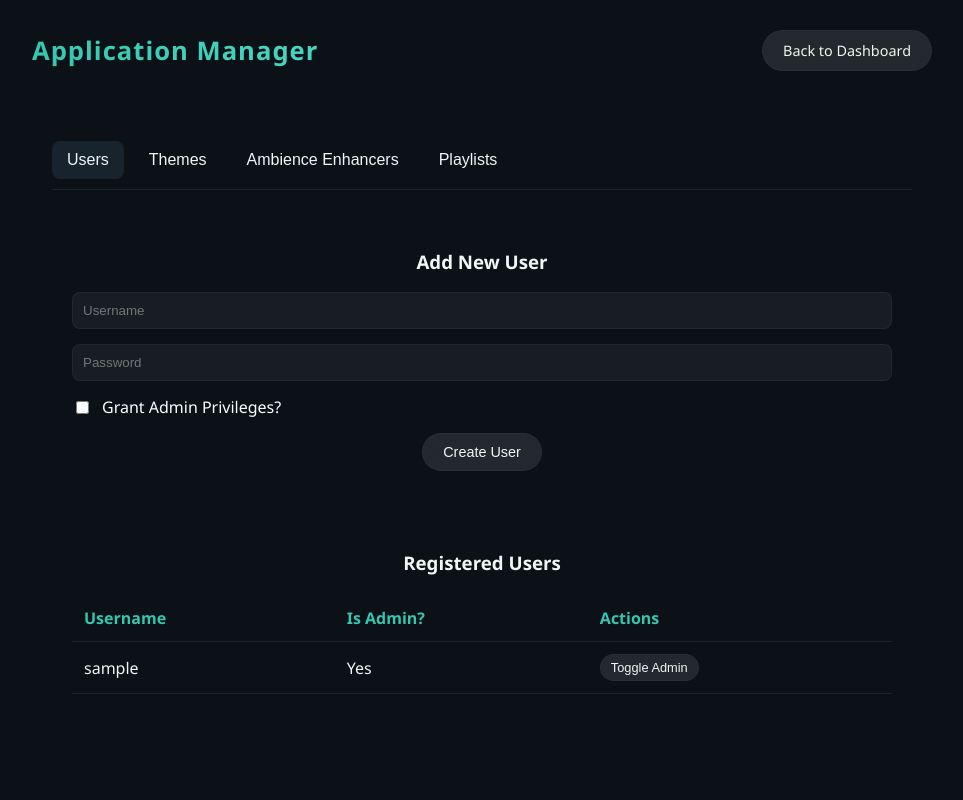
After one commit to shrinathjayakumar/ambient_dashboard, a Django app: page /app-manager/ in a window 1280 px wide. The commit adds this page. Shown: the whole page, without its empty margins (158-1121 px from the left). Run offline with Django 4.2, Linux system fonts and the light colour scheme; the visitor is signed in with stand-in values (Sample User, id 1); data comes from the database, SQL or seed files in the repository; data that the repository does not hold is empty.

Commit message:
Implement Custom Application Manager Interface

```diff
--- /dev/null
+++ b/dashboard/templates/dashboard/app_manager.html
@@ -0,0 +1,188 @@
+{% load static %}
+<!DOCTYPE html>
+<html lang="en" data-theme="midnight">
+<head>
+    <meta charset="UTF-8">
+    <meta name="viewport" content="width=device-width, initial-scale=1.0">
+    <title>Application Manager</title>
+    <link rel="stylesheet" href="{% static 'dashboard/styles.css' %}?v=2">
+    <style>
+        .tabs { display: flex; gap: 10px; margin-bottom: 20px; border-bottom: 1px solid var(--border-color); padding-bottom: 10px; flex-wrap: wrap; }
+        .tab-btn { background: transparent; border: none; color: var(--text-color); font-size: 1rem; cursor: pointer; padding: 10px 15px; border-radius: 8px; transition: 0.3s; }
+        .tab-btn.active, .tab-btn:hover { background: var(--card-hover); }
+        .tab-content { display: none; }
+        .tab-content.active { display: block; }
+        .data-table { width: 100%; border-collapse: collapse; margin-top: 20px; }
+        .data-table th, .data-table td { padding: 12px; border-bottom: 1px solid var(--border-color); text-align: left; }
+        .data-table th { color: var(--primary-color); font-weight: bold; }
+        .form-group { margin-bottom: 15px; }
+        .form-group label { display: block; margin-bottom: 5px; color: var(--secondary-text); }
+        .form-group input[type="text"], .form-group input[type="password"] { width: 100%; padding: 10px; border-radius: 8px; border: 1px solid var(--border-color); background: rgba(255,255,255,0.05); color: #fff; box-sizing: border-box; }
+        .multiselect { background: rgba(255,255,255,0.05); padding: 10px; border-radius: 8px; border: 1px solid var(--border-color); max-height: 150px; overflow-y: auto; }
+        .multiselect label { display: flex; align-items: center; gap: 10px; margin-bottom: 5px; cursor: pointer; color: #fff;}
+        .card { padding: 20px; margin-bottom: 20px; }
+    </style>
+</head>
+<body>
+    <header style="flex-direction: row; justify-content: space-between;">
+        <h1>Application Manager</h1>
+        <a href="{% url 'dashboard' %}" class="yt-button" style="text-decoration: none;">Back to Dashboard</a>
+    </header>
+
+    <main style="width: 100%; max-width: 900px; padding: 20px;">
+
+        {% if messages %}
+        <div style="margin-bottom: 20px;">
+            {% for message in messages %}
+            <div style="padding: 10px; background: var(--primary-color); color: #fff; border-radius: 8px; margin-bottom: 10px;">{{ message }}</div>
+            {% endfor %}
+        </div>
+        {% endif %}
+
+        <div class="tabs">
+            <button class="tab-btn active" onclick="showTab('users', event)">Users</button>
+            <button class="tab-btn" onclick="showTab('themes', event)">Themes</button>
+            <button class="tab-btn" onclick="showTab('sounds', event)">Ambience Enhancers</button>
+            <button class="tab-btn" onclick="showTab('playlists', event)">Playlists</button>
+        </div>
+
+        <!-- USERS TAB -->
+        <div id="users" class="tab-content active">
+            <div class="card glass">
+                <h3>Add New User</h3>
+                <form method="POST">
+                    {% csrf_token %}
+                    <input type="hidden" name="action" value="add_user">
+                    <div class="form-group">
+                        <input type="text" name="username" placeholder="Username" required>
+                    </div>
+                    <div class="form-group">
+                        <input type="password" name="password" placeholder="Password" required>
+                    </div>
+                    <div class="form-group" style="display:flex; gap: 10px; align-items:center;">
+                        <input type="checkbox" name="is_admin" id="is_admin" value="yes">
+                        <label for="is_admin" style="margin:0; color:#fff;">Grant Admin Privileges?</label>
+                    </div>
+                    <button type="submit" class="yt-button">Create User</button>
+                </form>
+            </div>
+
+            <div class="card glass">
+                <h3>Registered Users</h3>
+                <table class="data-table">
+                    <tr><th>Username</th><th>Is Admin?</th><th>Actions</th></tr>
+                    {% for u in users %}
+                    <tr>
+                        <td>{{ u.username }}</td>
+                        <td>{{ u.is_superuser|yesno:"Yes,No" }}</td>
+                        <td>
+                            <form method="POST" style="display:inline;">
+                                {% csrf_token %}
+                                <input type="hidden" name="action" value="toggle_admin">
+                                <input type="hidden" name="user_id" value="{{ u.id }}">
+                                <button type="submit" class="yt-button" style="padding: 5px 10px; font-size: 0.8rem;">Toggle Admin</button>
+                            </form>
+                        </td>
+                    </tr>
+                    {% endfor %}
+                </table>
+            </div>
+        </div>
+
+        <!-- THEMES TAB -->
+        <div id="themes" class="tab-content">
+            <div class="card glass">
+                <h3>Manage Themes Access</h3>
+                <p style="color: var(--secondary-text); font-size: 0.9rem;">Check the box next to a user's name to grant them access to the theme.</p>
+                {% for theme in all_themes %}
+                <div style="margin-bottom: 20px; border-bottom: 1px solid var(--border-color); padding-bottom: 10px;">
+                    <h4 style="color: {{ theme.background_color_hex }}; filter: brightness(1.5);">{{ theme.name }} ({{ theme.css_class }})</h4>
+                    <form method="POST">
+                        {% csrf_token %}
+                        <input type="hidden" name="action" value="update_theme_access">
+                        <input type="hidden" name="theme_id" value="{{ theme.id }}">
+                        <div class="multiselect">
+                            {% for u in users %}
+                            <label>
+                                <input type="checkbox" name="allowed_users" value="{{ u.id }}" {% if u in theme.allowed_users.all %}checked{% endif %}>
+                                {{ u.username }}
+                            </label>
+                            {% endfor %}
+                        </div>
+                        <button type="submit" class="yt-button" style="margin-top: 10px;">Save Access</button>
+                    </form>
+                </div>
+                {% endfor %}
+            </div>
+        </div>
+
+        <!-- SOUNDS TAB -->
+        <div id="sounds" class="tab-content">
+            <div class="card glass">
+                <h3>Manage Sounds Access</h3>
+                {% for sound in all_sounds %}
+                <div style="margin-bottom: 20px; border-bottom: 1px solid var(--border-color); padding-bottom: 10px;">
+                    <h4>{{ sound.icon }} {{ sound.name }}</h4>
+                    <form method="POST">
+                        {% csrf_token %}
+                        <input type="hidden" name="action" value="update_sound_access">
+                        <input type="hidden" name="sound_id" value="{{ sound.id }}">
+                        <div class="multiselect">
+                            {% for u in users %}
+                            <label>
+                                <input type="checkbox" name="allowed_users" value="{{ u.id }}" {% if u in sound.allowed_users.all %}checked{% endif %}>
+                                {{ u.username }}
+                            </label>
+                            {% endfor %}
+                        </div>
+                        <button type="submit" class="yt-button" style="margin-top: 10px;">Save Access</button>
+                    </form>
+                </div>
+                {% endfor %}
+            </div>
+        </div>
+
+        <!-- PLAYLISTS TAB -->
+        <div id="playlists" class="tab-content">
+            <div class="card glass">
+                <h3>Manage Playlists Access</h3>
+                {% for playlist in all_playlists %}
+                <div style="margin-bottom: 20px; border-bottom: 1px solid var(--border-color); padding-bottom: 10px;">
+                    <h4>{{ playlist.name }}</h4>
+                    <form method="POST">
+                        {% csrf_token %}
+                        <input type="hidden" name="action" value="update_playlist_access">
+                        <input type="hidden" name="playlist_id" value="{{ playlist.id }}">
+                        <div class="multiselect">
+                            {% for u in users %}
+                            <label>
+                                <input type="checkbox" name="allowed_users" value="{{ u.id }}" {% if u in playlist.allowed_users.all %}checked{% endif %}>
+                                {{ u.username }}
+                            </label>
+                            {% endfor %}
+                        </div>
+                        <button type="submit" class="yt-button" style="margin-top: 10px;">Save Access</button>
+                    </form>
+                </div>
+                {% endfor %}
+            </div>
+        </div>
+
+    </main>
+
+    <script>
+        function showTab(tabId, event) {
+            document.querySelectorAll('.tab-content').forEach(el => el.classList.remove('active'));
+            document.querySelectorAll('.tab-btn').forEach(el => el.classList.remove('active'));
+            document.getElementById(tabId).classList.add('active');
+            if(event) {
+                event.target.classList.add('active');
+            }
+        }
+
+        // Ensure the correct theme background is applied
+        const savedTheme = localStorage.getItem('ambient_theme') || 'midnight';
+        document.documentElement.setAttribute('data-theme', savedTheme);
+    </script>
+</body>
+</html>
--- a/dashboard/templates/dashboard/index.html
+++ b/dashboard/templates/dashboard/index.html
@@ -5,7 +5,7 @@
     <meta name="viewport" content="width=device-width, initial-scale=1.0">
     <title>Ambient Dashboard</title>
     {% load static %}
-    <link rel="stylesheet" href="{% static 'dashboard/styles.css' %}">
+    <link rel="stylesheet" href="{% static 'dashboard/styles.css' %}?v=2">
 
     <!-- PWA Setup -->
     <link rel="manifest" href="{% static 'dashboard/manifest.json' %}">
@@ -33,7 +33,7 @@
             </select>
             {% endif %}
             {% if request.user.is_superuser %}
-            <a href="{% url 'admin:index' %}" class="yt-button" style="padding: 5px 15px; font-size: 0.8rem; background: var(--primary-color); text-decoration: none; border-radius: 8px;">Application Manager</a>
+            <a href="{% url 'app_manager' %}" class="yt-button" style="padding: 5px 15px; font-size: 0.8rem; background: var(--primary-color); text-decoration: none; border-radius: 8px;">Application Manager</a>
             {% endif %}
             <form method="POST" action="{% url 'logout' %}" style="margin:0;">
                 {% csrf_token %}
@@ -211,6 +211,6 @@
             });
         }
     </script>
-    <script src="{% static 'dashboard/script.js' %}"></script>
+    <script src="{% static 'dashboard/script.js' %}?v=2"></script>
 </body>
 </html>
--- a/dashboard/urls.py
+++ b/dashboard/urls.py
@@ -11,4 +11,5 @@ urlpatterns = [
     path('register/', views.register_view, name='register'),
     path('logout/', views.logout_view, name='logout'),
     path('sw.js', views.sw_js, name='sw_js'),
+    path('app-manager/', views.app_manager, name='app_manager'),
 ]
--- a/dashboard/views.py
+++ b/dashboard/views.py
@@ -1,4 +1,5 @@
 from django.shortcuts import render, redirect, get_object_or_404
+from django.contrib import messages
 from django.contrib.auth import login, authenticate, logout
 from django.contrib.auth.forms import UserCreationForm, AuthenticationForm
 from django.contrib.auth.decorators import login_required
@@ -102,3 +103,64 @@ def logout_view(request):
 
 def sw_js(request):
     return render(request, 'dashboard/sw.js', content_type='application/javascript')
+
+
+from django.contrib.auth.models import User
+from django.contrib.auth.decorators import user_passes_test
+
+@user_passes_test(lambda u: u.is_superuser)
+def app_manager(request):
+    users = User.objects.all().order_by('username')
+    all_themes = Theme.objects.all()
+    all_sounds = Sound.objects.all()
+    all_playlists = Playlist.objects.all()
+
+    if request.method == 'POST':
+        action = request.POST.get('action')
+        if action == 'add_user':
+            username = request.POST.get('username')
+            password = request.POST.get('password')
+            is_admin = request.POST.get('is_admin') == 'yes'
+            if username and password:
+                if not User.objects.filter(username=username).exists():
+                    user = User.objects.create_user(username=username, password=password)
+                    user.is_superuser = is_admin
+                    user.is_staff = is_admin
+                    user.save()
+                    messages.success(request, f"User {username} created successfully!")
+                else:
+                    messages.error(request, "Username already exists!")
+        elif action == 'toggle_admin':
+            user_id = request.POST.get('user_id')
+            user = get_object_or_404(User, id=user_id)
+            user.is_superuser = not user.is_superuser
+            user.is_staff = user.is_superuser
+            user.save()
+            messages.success(request, f"Admin status toggled for {user.username}")
+        elif action == 'update_theme_access':
+            theme_id = request.POST.get('theme_id')
+            allowed_users = request.POST.getlist('allowed_users')
+            theme = get_object_or_404(Theme, id=theme_id)
+            theme.allowed_users.set(allowed_users)
+            messages.success(request, f"Access updated for {theme.name}")
+        elif action == 'update_sound_access':
+            sound_id = request.POST.get('sound_id')
+            allowed_users = request.POST.getlist('allowed_users')
+            sound = get_object_or_404(Sound, id=sound_id)
+            sound.allowed_users.set(allowed_users)
+            messages.success(request, f"Access updated for sound: {sound.name}")
+        elif action == 'update_playlist_access':
+            playlist_id = request.POST.get('playlist_id')
+            allowed_users = request.POST.getlist('allowed_users')
+            playlist = get_object_or_404(Playlist, id=playlist_id)
+            playlist.allowed_users.set(allowed_users)
+            messages.success(request, f"Access updated for playlist: {playlist.name}")
+
+        return redirect('app_manager')
+
+    return render(request, 'dashboard/app_manager.html', {
+        'users': users,
+        'all_themes': all_themes,
+        'all_sounds': all_sounds,
+        'all_playlists': all_playlists
+    })
```
Also changed, not shown: append_views.py (added, +75 -0 lines).
